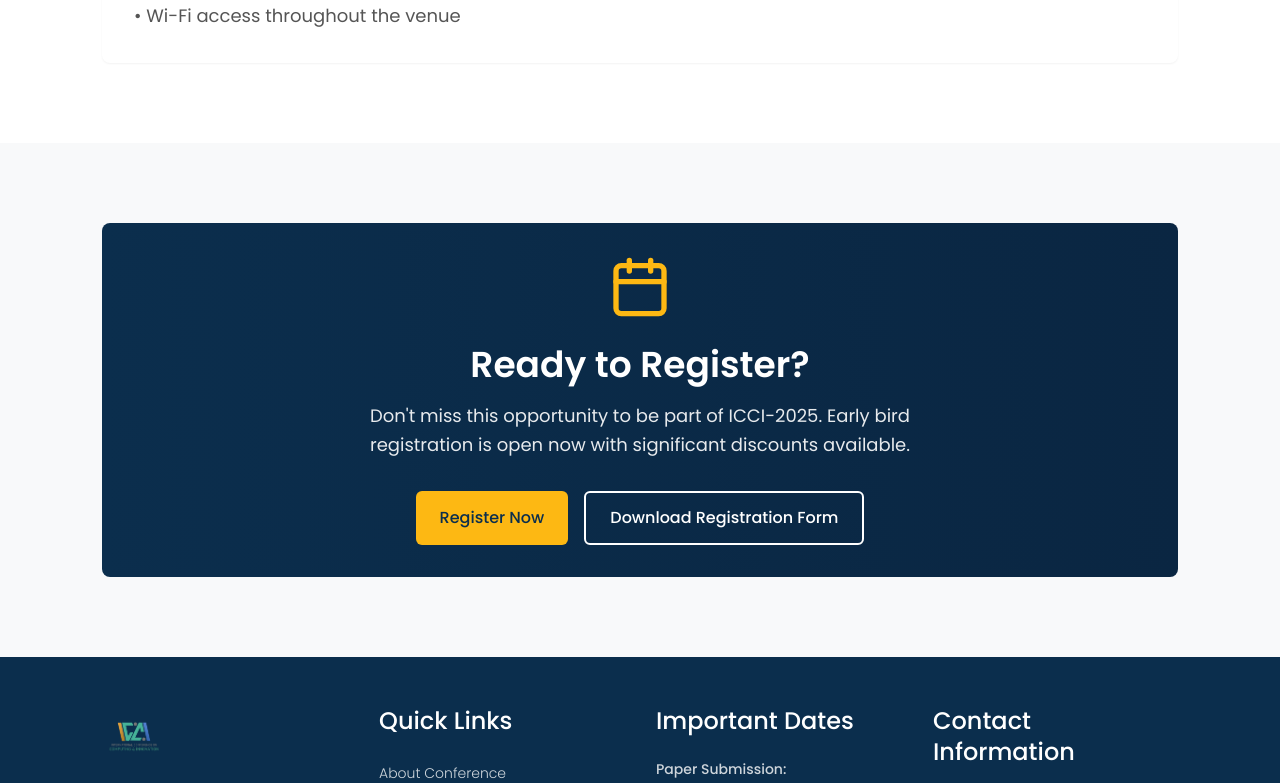
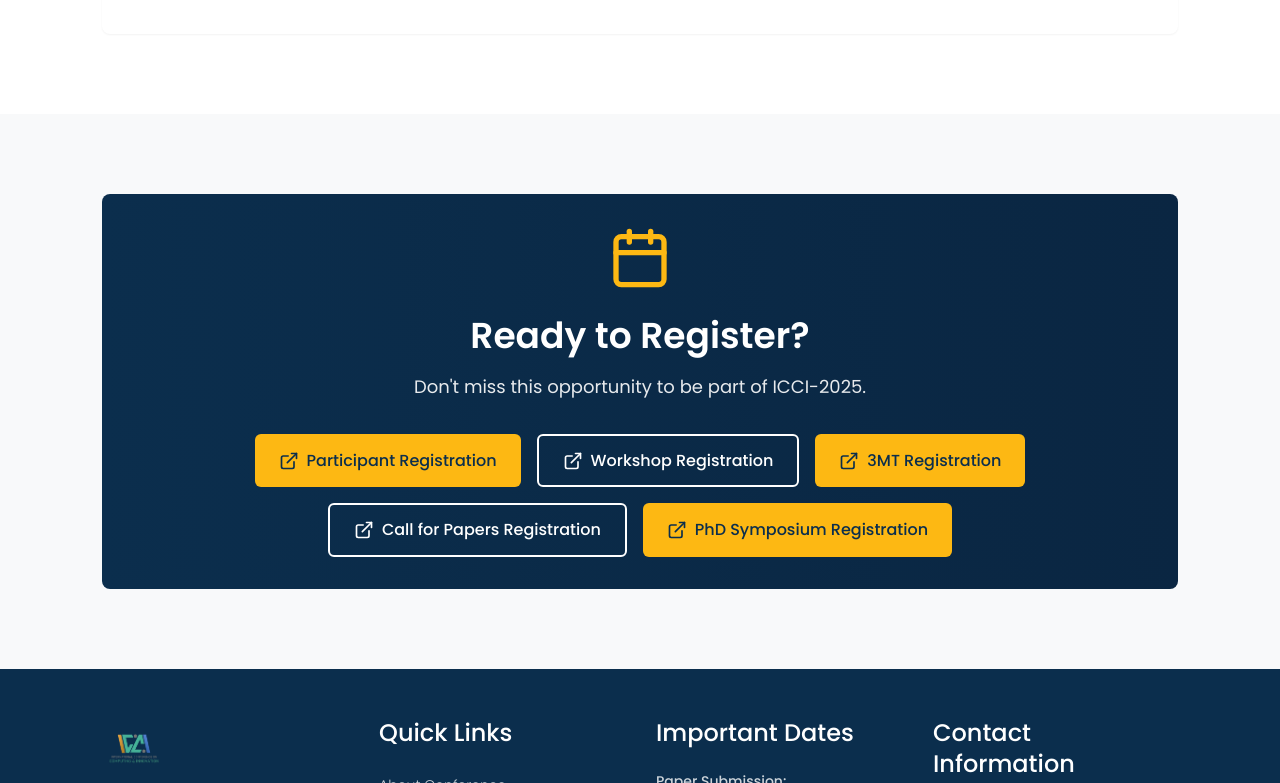
Before and after one commit to haroon147/icci-25, a React (Vite) app in the folder frontend/: page /registration in a window 1280 px wide. Shown: the part 957-1740 px from the top of the page. Built offline with nearby package versions, Linux system fonts and the light colour scheme.

Commit message:
Fix Registration page: Convert buttons to anchor tags with proper links, add ExternalLink icons, and ensure all forms open in new tabs

```diff
--- a/frontend/src/pages/Registration.jsx
+++ b/frontend/src/pages/Registration.jsx
@@ -1,4 +1,4 @@
-import { Users, CreditCard, Calendar, CheckCircle } from 'lucide-react';
+import { Users, CreditCard, Calendar, CheckCircle, ExternalLink } from 'lucide-react';
 
 export default function Registration() {
   const registrationTypes = [
@@ -88,8 +88,8 @@ export default function Registration() {
           <div className="text-center max-w-4xl mx-auto">
             <h1 className="text-hero mb-6 font-bold">Registration</h1>
             <p className="text-body text-white/90 content-container-md text-content-center text-break">
-              Register for ICCI-2025 and join the premier computing and innovation conference.
-              Early bird discounts available until November 30, 2025.
+              Register for ICCI-2025 and join the Computing and innovation conference.
+
             </p>
           </div>
         </div>
@@ -261,7 +261,7 @@ export default function Registration() {
                 </ul>
               </div>
 
-              <div>
+              {/* <div>
                 <h3 className="text-subheading font-medium text-text-primary mb-4">Cancellation Policy</h3>
                 <ul className="content-spacing-sm text-body text-text-secondary">
                   <li className="text-break">• Cancellation before Nov 30, 2025: 80% refund</li>
@@ -270,7 +270,7 @@ export default function Registration() {
                   <li className="text-break">• Refunds processed within 14 business days</li>
                   <li className="text-break">• Contact icci@riphah.edu.pk for assistance</li>
                 </ul>
-              </div>
+              </div> */}
             </div>
           </div>
         </div>
@@ -284,17 +284,56 @@ export default function Registration() {
               <Calendar className="h-16 w-16 mx-auto mb-6 text-accent" />
               <h2 className="text-section font-semibold mb-4">Ready to Register?</h2>
               <p className="text-body text-white/90 content-container-sm text-content-center text-break mb-8">
-              Don't miss this opportunity to be part of ICCI-2025. Early bird registration
-              is open now with significant discounts available.
+              Don't miss this opportunity to be part of ICCI-2025.
               </p>
-              <div className="flex flex-col sm:flex-row gap-4 justify-center">
-                <button className="btn-primary bg-accent hover:bg-accent-dark text-primary">
-                  Register Now
-                </button>
-                <button className="btn-secondary border-white text-white hover:bg-white hover:text-primary">
-                  Download Registration Form
-                </button>
+              <div className="flex flex-col sm:flex-row gap-4 justify-center flex-wrap">
+                <a
+                  href="https://forms.gle/hVWWPhEAwxgetCVM9"
+                  target="_blank"
+                  rel="noopener noreferrer"
+                  className="btn-primary bg-accent hover:bg-accent-dark text-primary inline-flex items-center justify-center"
+                >
+                  <ExternalLink className="h-5 w-5 mr-2" />
+                  Participant Registration
+                </a>
+                <a
+                  href="https://forms.gle/hVWWPhEAwxgetCVM9"
+                  target="_blank"
+                  rel="noopener noreferrer"
+                  className="btn-secondary border-white text-white hover:bg-white hover:text-primary inline-flex items-center justify-center"
+                >
+                  <ExternalLink className="h-5 w-5 mr-2" />
+                  Workshop Registration
+                </a>
+                <a
+                  href="https://forms.gle/ZFEwn4Cw1xDy3AHz5"
+                  target="_blank"
+                  rel="noopener noreferrer"
+                  className="btn-primary bg-accent hover:bg-accent-dark text-primary inline-flex items-center justify-center"
+                >
+                  <ExternalLink className="h-5 w-5 mr-2" />
+                  3MT Registration
+                </a>
+                <a
+                  href="https://forms.gle/SoyN5JGZqBq5b1sY7"
+                  target="_blank"
+                  rel="noopener noreferrer"
+                  className="btn-secondary border-white text-white hover:bg-white hover:text-primary inline-flex items-center justify-center"
+                >
+                  <ExternalLink className="h-5 w-5 mr-2" />
+                  Call for Papers Registration
+                </a>
+                <a
+                  href="https://forms.gle/RmyJWqCMGZb3MQmp8"
+                  target="_blank"
+                  rel="noopener noreferrer"
+                  className="btn-primary bg-accent hover:bg-accent-dark text-primary inline-flex items-center justify-center"
+                >
+                  <ExternalLink className="h-5 w-5 mr-2" />
+                  PhD Symposium Registration
+                </a>
               </div>
+
             </div>
           </div>
         </div>
--- a/frontend/src/pages/Submissions.jsx
+++ b/frontend/src/pages/Submissions.jsx
@@ -11,7 +11,7 @@ export default function Submissions() {
     },
     {
       icon: FileText,
-      title: "PhD Symposia",
+      title: "PhD Symposia ",
       description: "Scholarly discussions on cutting-edge research topics and emerging trends in computing and innovation",
       pages: "2-3 pages",
       deadline: "November 30, 2025"
@@ -26,7 +26,7 @@ export default function Submissions() {
     },
     {
       icon: FileText,
-      title: " Thesis Proposals ",
+      title: " Thesis Proposals (3MT) Competition ",
       description: " Proposals for PhD/MS students to present their research work in Three-Minutes Thesis (3MT) Competition",
       pages: "Static One Page PowerPoint Slide",
       deadline: "November 30, 2025"
@@ -216,7 +216,7 @@ export default function Submissions() {
       </section>
 
       {/* Submission Portal */}
-      <section className="section-padding bg-background-white">
+      {/* <section className="section-padding bg-background-white">
         <div className="container-custom">
           <div className="text-center mb-16">
             <h2 className="text-section mb-4 font-semibold text-text-primary">
@@ -248,7 +248,7 @@ export default function Submissions() {
             </div>
           </div>
         </div>
-      </section>
+      </section> */}
     </div>
   );
 }
--- a/frontend/src/pages/ThreeMinuteThesis.jsx
+++ b/frontend/src/pages/ThreeMinuteThesis.jsx
@@ -348,7 +348,7 @@ export default function ThreeMinuteThesis() {
                     <Award className="h-10 w-10 text-white" />
                   </div>
                   <h4 className="text-subheading font-semibold text-text-primary mb-3">First Place</h4>
-                  <p className="text-body text-accent font-bold text-lg">Sheild  &<br/> Certificate of Appreciation</p>
+                  <p className="text-body text-accent  text-lg">Sheild  &<br/> Certificate of Appreciation</p>
                 </div>
 
                 <div className="bg-white p-6 rounded-lg shadow-md text-center border border-gray-100 hover:shadow-lg transition-shadow duration-300">
```
